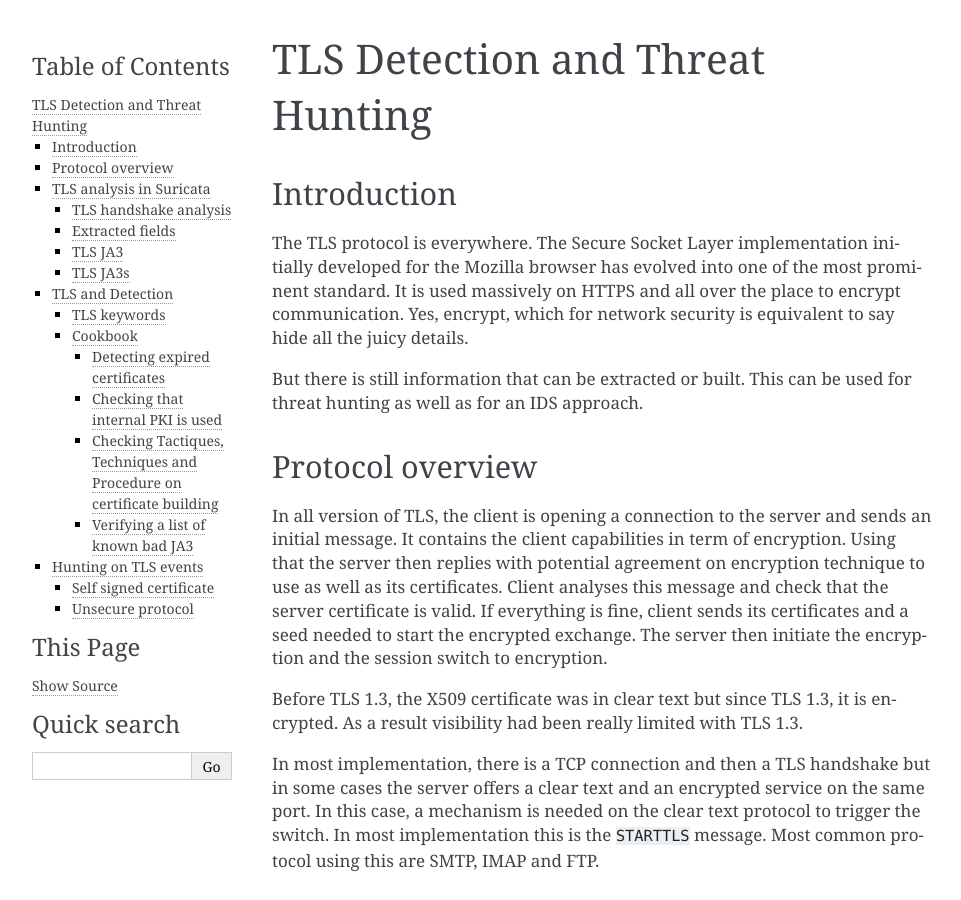
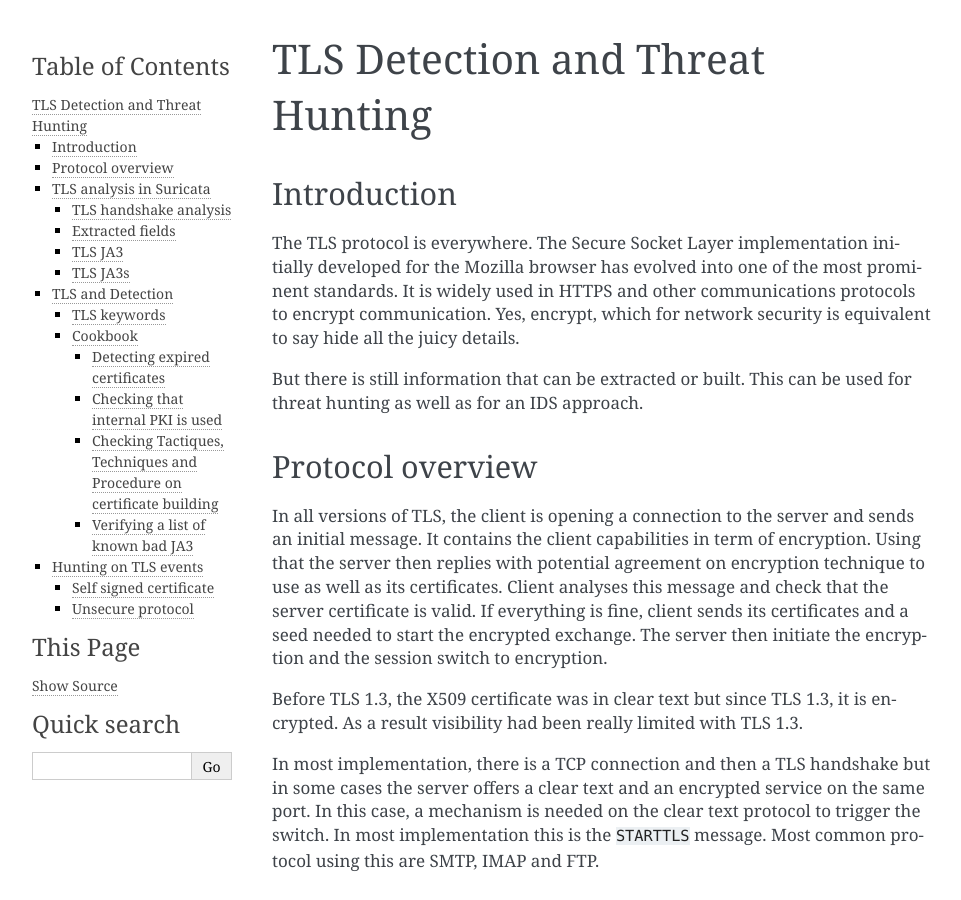
Before and after one commit to StamusNetworks/suricata-4-analysts, a Sphinx documentation site: the page built from source/tls-threat-hunting.rst, in a window 1280 px wide and 900 px high. Shown: the whole window, without its empty margins (148-1109 px from the left). Built offline with Sphinx 7.4.7, drawn with Linux system fonts in a browser that asks for light colours.

Commit message:
Update tls-threat-hunting.rst

```diff
--- a/source/tls-threat-hunting.rst
+++ b/source/tls-threat-hunting.rst
@@ -7,7 +7,7 @@ Introduction
 
 The TLS protocol is everywhere. The Secure Socket Layer implementation initially
 developed for the Mozilla browser has evolved into one of the most prominent
-standard. It is used massively on HTTPS and all over the place to encrypt communication.
+standards. It is widely used in HTTPS and other communications protocols to encrypt communication.
 Yes, encrypt, which for network security is equivalent to say hide all the juicy details.
 
 But there is still information that can be extracted or built. This can be used for threat
@@ -16,7 +16,7 @@ hunting as well as for an IDS approach.
 Protocol overview
 =================
 
-In all version of TLS, the client is opening a connection to the server and sends an initial message.
+In all versions of TLS, the client is opening a connection to the server and sends an initial message.
 It contains the client capabilities in term of encryption. Using that the server then replies with
 potential agreement on encryption technique to use as well as its certificates. Client analyses this
 message and check that the server certificate is valid. If everything is fine, client sends
```
